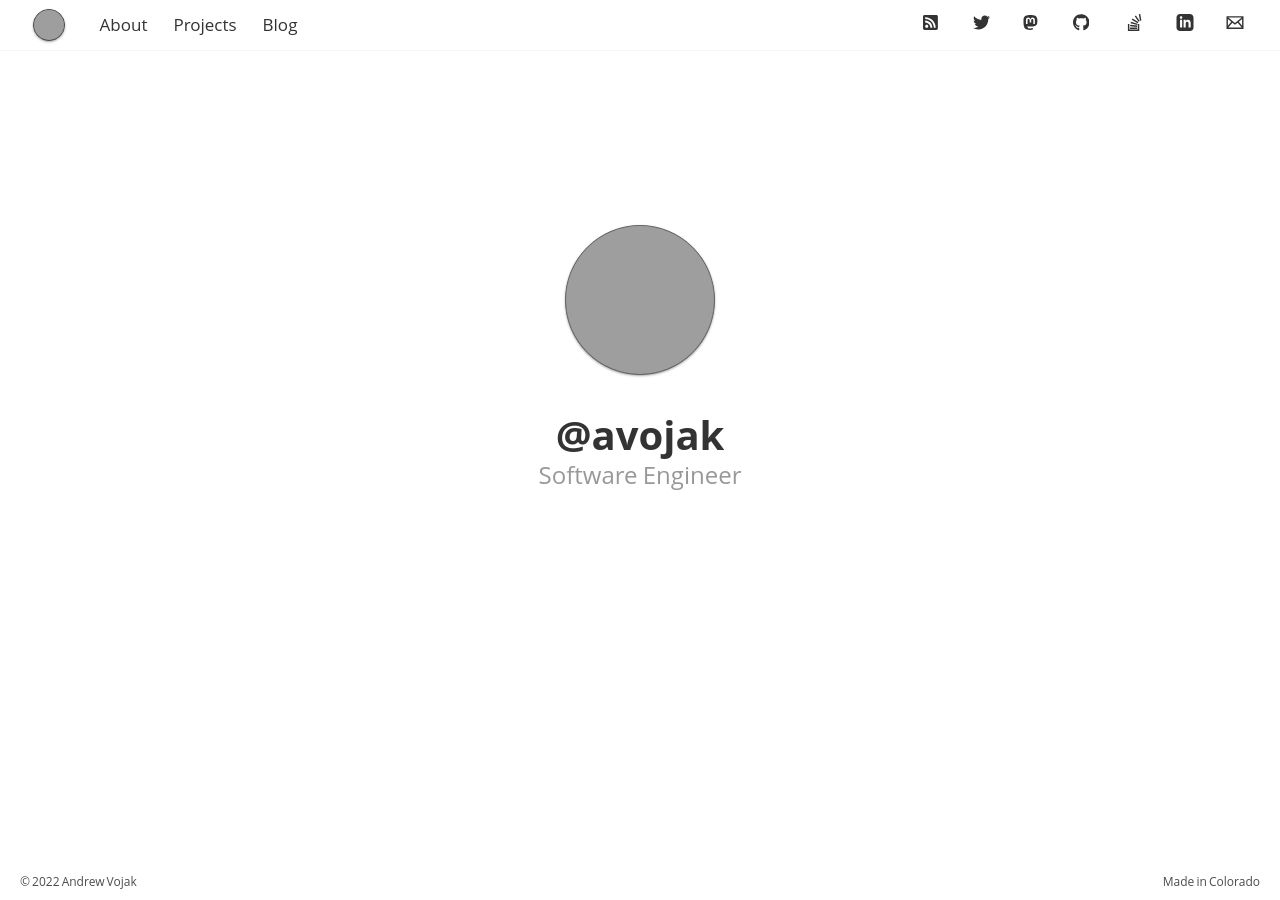
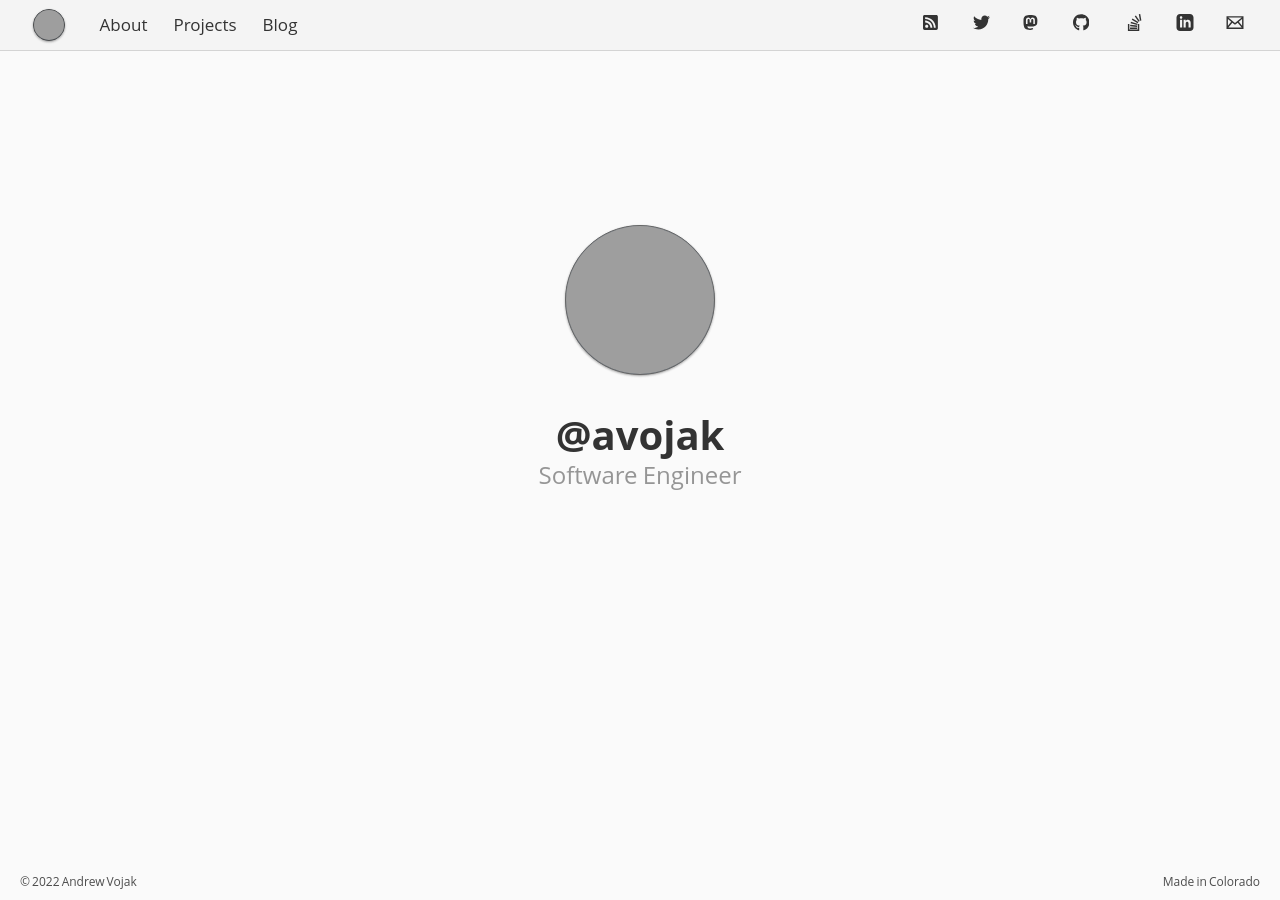
Before and after one commit to avojak/avojak.github.io, a Jekyll site: the page built from index.html, in a window 1280 px wide. Built offline with Jekyll 4.4.1, drawn with Linux system fonts in a browser that asks for light colours; grey boxes are pictures that could not be loaded.

Commit message:
soften background color; change secondary bg color

```diff
--- a/_sass/_colors.scss
+++ b/_sass/_colors.scss
@@ -72,12 +72,12 @@
   --solarized-red: #dc322f;
   --solarized-yellow: #b58900;
 
-  --bg-color: white;
+  --bg-color: var(--silver-100); // white;
   --fg-color: var(--black-500);
   --accent-color: var(--blueberry-700);
   --header-bg-color: var(--black-500); // var(--blueberry-300);
   --header-fg-color: var(--silver-100);
-  --secondary-bg-color: #f5f5f5; // Instead of making up a Silver 200
+  --secondary-bg-color: #f4f4f4; // #f5f5f5; // Instead of making up a Silver 200
   --secondary-fg-color: var(--black-300);
   --warning-bg-color: var(--banana-300);
   --warning-fg-color: var(--black-900);
--- a/_sass/_featured.scss
+++ b/_sass/_featured.scss
@@ -10,6 +10,21 @@
 
   &:hover {
     background: var(--secondary-bg-color);
+    box-shadow:
+    inset 0 0 0 1px rgba(255, 255, 255, 0.05),
+    inset 0 1px 0 0 rgba(255, 255, 255, 0.2),
+    inset 0 -1px 0 0 rgba(255, 255, 255, 0.1),
+    0 1px 3px rgba(0, 0, 0, 0.05),
+    0 1px 2px rgba(0, 0, 0, 0.1);
+
+    @media (prefers-color-scheme: dark) {
+      box-shadow:
+        inset 0 0 0 1px rgba(255, 255, 255, 0.02),
+        inset 0 1px 0 0 rgba(255, 255, 255, 0.1),
+        inset 0 -1px 0 0 rgba(255, 255, 255, 0.05),
+        0 1px 3px rgba(0, 0, 0, 0.1),
+        0 1px 2px rgba(0, 0, 0, 0.2);
+    }
   }
 
   header {
--- a/_sass/_nav.scss
+++ b/_sass/_nav.scss
@@ -2,6 +2,13 @@ body > header {
   background-color: var(--bg-color);
   color: var(--fg-color);
   fill: var(--fg-color);
+
+  nav:last-of-type {
+    border-bottom: 1px solid var(--silver-300); //var(--secondary-bg-color);
+    @media (prefers-color-scheme: dark) {
+      border-bottom: 1px solid var(--silver-900);
+    }
+  }
 
   nav {
     display: flex;
@@ -11,7 +18,7 @@ body > header {
     padding: 0 1rem;
     padding-bottom: 1px;
 
-    background-color: var(--bg-color);
+    background-color: var(--secondary-bg-color);
     color: var(--fg-color);
     fill: var(--fg-color);
     border-bottom: 1px solid var(--secondary-bg-color);
--- a/css/main.scss
+++ b/css/main.scss
@@ -64,7 +64,7 @@ nav.pagination {
   text-align: center;
 
   a {
-    display: inline-block;
+    // display: inline-block; // Commenting this out fixes the right arrow wrapping to a new line
     font-size: 1rem;
     font-family: var(--ui-font);
     padding: 1em;
```
